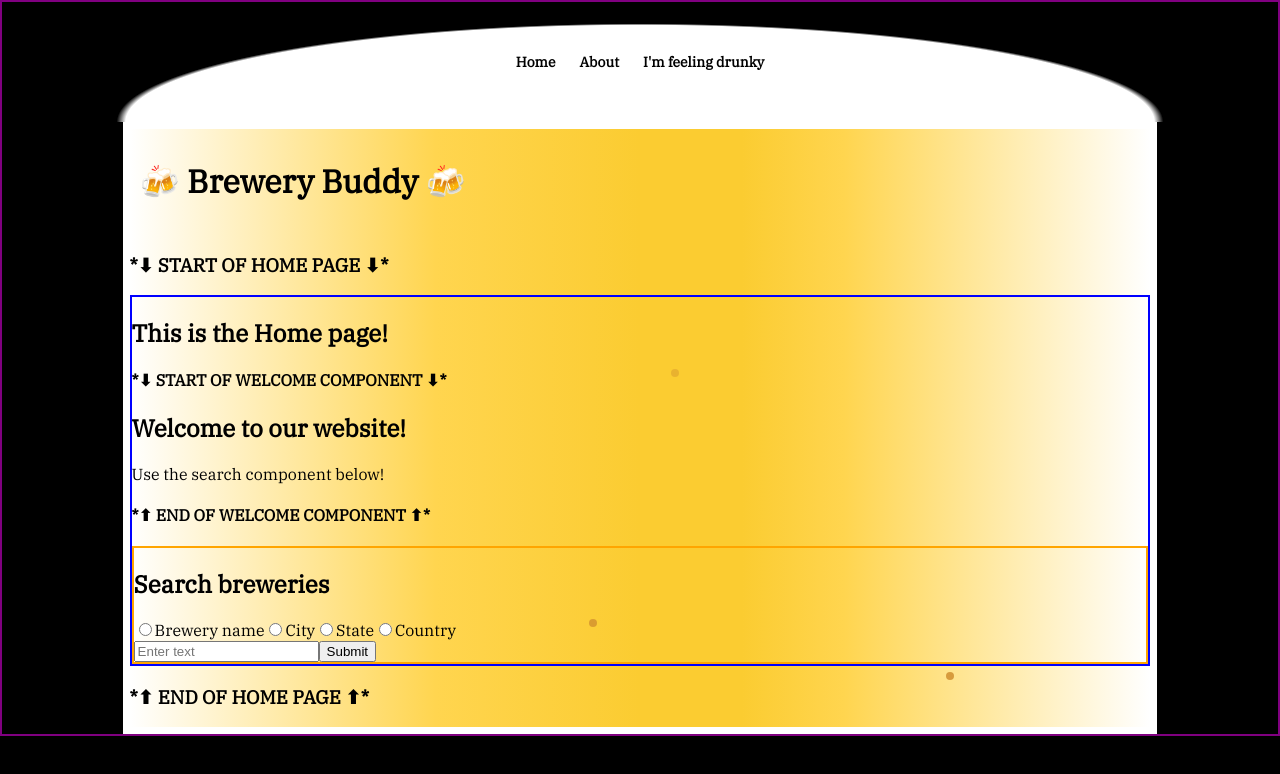
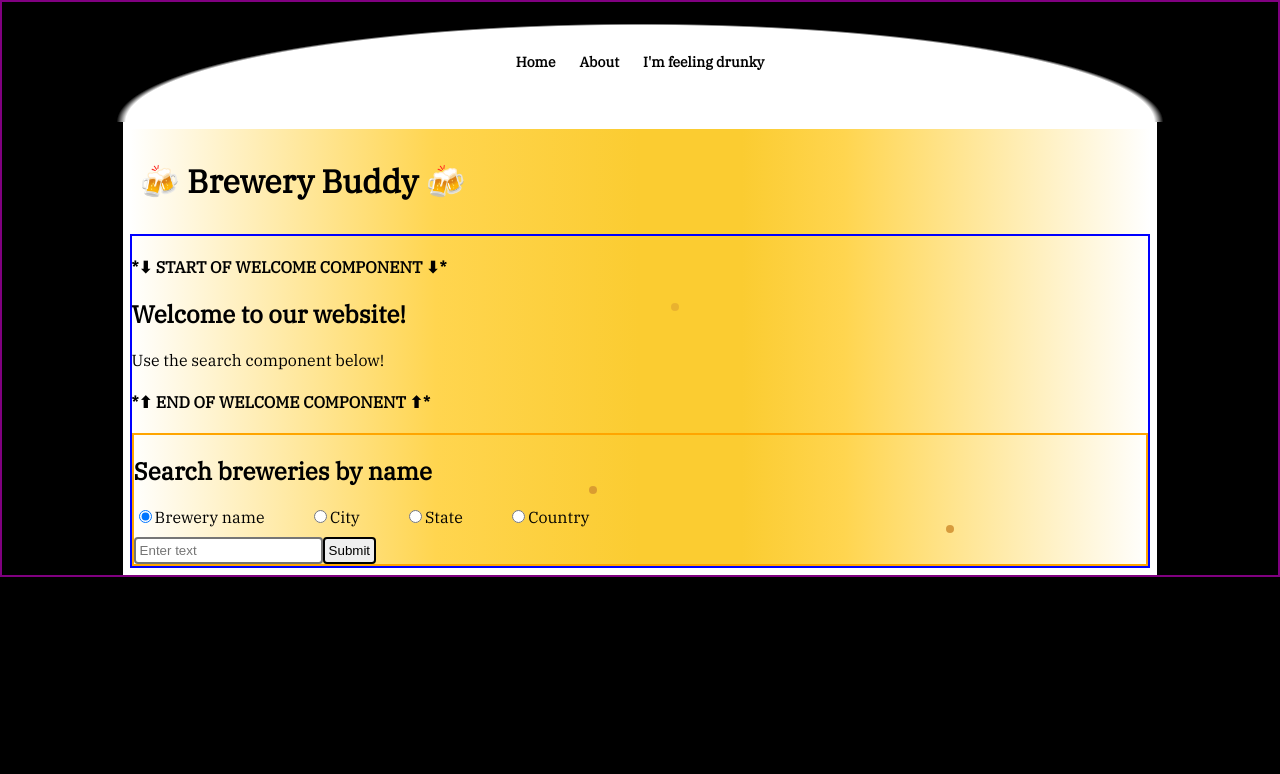
Before and after one commit to jordbort/project-2-brewery-app, a React (Create React App) app: page / in a window 1280 px wide. Shown: the top 774 px of the page. Built offline with nearby package versions, Linux system fonts and the light colour scheme.

Commit message:
Overhaul 2 - removing debug text and styling forms

```diff
--- a/src/Home.css
+++ b/src/Home.css
@@ -41,14 +41,34 @@ body {
     height: 100%;
 }
 .search {
+    position: relative;
     border: 2px solid orange;
     display: flex;
     flex-direction: column;
+    /* justify-content: space-between; */
+    /* width: 50%; */
+}
+.search-radio-buttons    {
+    /* border: 1px black solid; */
+    display: flex;
     justify-content: space-between;
+    width: 45%;
+    margin-bottom: 10px;
+}
+input[type=text], button, select {
+    border-style: solid;
+    padding: 4px;
+    border-radius: 4px;
+    /* margin-right: 10px; */
 }
 .search-controls {
     border: 2px solid white;
-    width: 80%;
+    /* display: flex; */
+    /* flex-direction: column; */
+    /* justify-content: space-between; */
+    margin-bottom: 10px;
+    width: 50%;
+    /* margin-bottom: 10px; */
 }
 .all-search-components-container {
     border: 2px solid green;
@@ -58,7 +78,6 @@ body {
 }
 .all-search-results-box {
     border: 2px solid pink;
-    /* display: flex; */
     /* justify-content: space-between; */
     /* align-items: center; */
     width: 80%;
--- a/src/components/Search.js
+++ b/src/components/Search.js
@@ -1,24 +1,28 @@
 const Search = (props) => {
     return (
+        <>
+            {/* <h4>*⬇ START OF SEARCH COMPONENT ⬇*</h4> */}
             <div className="search">
-            {/* <h4>*⬇ START OF SEARCH COMPONENT ⬇*</h4> */}
-            <h2>Search breweries</h2>
+                <h2>Search breweries by {props.searchMethod}</h2>
                 <form onSubmit={props.submitClick}>
                     <div className="search-radio-buttons">
-                    <label name="searchMethod"><input type="radio" id="name" name="searchMethod" value="by_name" onChange={props.radioClick}/>Brewery name</label>
-                    <label name="searchMethod"><input type="radio" id="city" name="searchMethod" value="by_city" onChange={props.radioClick}/>City</label>
-                    <label name="searchMethod"><input type="radio" id="state" name="searchMethod" value="by_state" onChange={props.radioClick}/>State</label>
-                    <label name="searchMethod"><input type="radio" id="country" name="searchMethod" value="by_country" onChange={props.radioClick}/>Country</label>
+                        <label name="searchMethod"><input type="radio" id="name" name="searchMethod" value="by_name" checked={props.searchMethod === "name"} onChange={props.radioClick}/>Brewery name</label>
+                        <label name="searchMethod"><input type="radio" id="city" name="searchMethod" value="by_city" checked={props.searchMethod === "city"} onChange={props.radioClick}/>City</label>
+                        <label name="searchMethod"><input type="radio" id="state" name="searchMethod" value="by_state" checked={props.searchMethod === "state"} onChange={props.radioClick}/>State</label>
+                        <label name="searchMethod"><input type="radio" id="country" name="searchMethod" value="by_country" checked={props.searchMethod === "country"} onChange={props.radioClick}/>Country</label>
                     </div>
                     <input
+                        type="text"
                         name="searchBar"
                         placeholder="Enter text"
+                        className="search-bar"
                         onChange={props.textInput}
                     />
                     <button type="submit">Submit</button>
                 </form>
+            </div>
             {/* <h4>*⬆ END OF SEARCH COMPONENT ⬆*</h4> */}
-        </div>
+        </>
     )
 }
 
--- a/src/components/SearchResults.js
+++ b/src/components/SearchResults.js
@@ -68,7 +68,7 @@ const SearchResults = (props) => {
     if(!results) {
         return (
             <>
-                <h4>*⬇ START OF SEARCH RESULTS PAGE ⬇*</h4>
+                {/* <h4>*⬇ START OF SEARCH RESULTS PAGE ⬇*</h4> */}
                 <h1>Loading search results...</h1>
             </>
         )
@@ -76,7 +76,7 @@ const SearchResults = (props) => {
     else {
         return (
             <>
-                <h4>*⬇ START OF SEARCH RESULTS PAGE ⬇*</h4>
+                {/* <h4>*⬇ START OF SEARCH RESULTS PAGE ⬇*</h4> */}
                 <div className="all-search-components-container">
 
                     {/* Search Controls */}
@@ -111,7 +111,7 @@ const SearchResults = (props) => {
                         </form>
                         {Number(pageNumber)===1 ? <button>Prev Page</button> : <button onClick={handlePrevPageClick}>Prev Page</button>}
                         {Number(results.length) < Number(perPage) ? <button>Next Page</button> : <button onClick={handleNextPageClick}>Next Page</button>}
-                        <p>sorting by {sortMethod} first, {sortDirection === "asc" ? "123→ABC" : "ZYX→321"}, items on the page: {results.length}</p>
+                        {/* <p>sorting by {sortMethod} first, {sortDirection === "asc" ? "123→ABC" : "ZYX→321"}, items on the page: {results.length}</p> */}
                         <p>Page number: {pageNumber}</p>
                     </div>
 
@@ -143,10 +143,10 @@ const SearchResults = (props) => {
                             </ol>
                         )}
                     </div>
-                    {Number(pageNumber) === 1 ? <button>Prev Page</button> : <button onClick={handlePrevPageClick}>Prev Page</button>}
-                    {Number(results.length) < Number(perPage) ? <button>Next Page</button> : <button onClick={handleNextPageClick}>Next Page</button>} {/* For development/debugging */}
-                    <span> Page {pageNumber}, sorting by {sortMethod} first, {sortDirection === "asc" ? "123→ABC" : "ZYX→321"}, items on the page: {results.length}</span> {/* For development/debugging */}
-                    <h4>*⬆ END OF SEARCH RESULTS PAGE ⬆*</h4>
+                    {/* {Number(pageNumber) === 1 ? <button>Prev Page</button> : <button onClick={handlePrevPageClick}>Prev Page</button>} */}
+                    {/* {Number(results.length) < Number(perPage) ? <button>Next Page</button> : <button onClick={handleNextPageClick}>Next Page</button>} For development/debugging */}
+                    {/* <span> Page {pageNumber}, sorting by {sortMethod} first, {sortDirection === "asc" ? "123→ABC" : "ZYX→321"}, items on the page: {results.length}</span> For development/debugging */}
+                    {/* <h4>*⬆ END OF SEARCH RESULTS PAGE ⬆*</h4> */}
                 </div>
             </>
         )
--- a/src/pages/Home.js
+++ b/src/pages/Home.js
@@ -8,7 +8,8 @@ import "../Home.css"
 const Home = (props) => {
     const initialState = {
         searchBar: null,
-        searchMethod: null
+        searchMethod: null,
+        searchMethodName: "name"
     }
     const navigate = useNavigate()
     const [formState, setFormState] = useState(initialState)
@@ -20,7 +21,9 @@ const Home = (props) => {
     }
 
     const handleRadioClick = (event) => {
-        setFormState({...formState, [event.target.name]: event.target.value})
+        // console.log(event.target.name, event.target.id)
+        // console.log(event.target)
+        setFormState({...formState, [event.target.name]: event.target.value, searchMethodName: event.target.id})
     }
 
     const handleSubmitClick = (event) => {
@@ -32,26 +35,26 @@ const Home = (props) => {
 
     return (
         <>
-            <h3>*⬇ START OF HOME PAGE ⬇*</h3>
+            {/* <h3>*⬇ START OF HOME PAGE ⬇*</h3> */}
             <div className="home">
-                <h2>This is the Home page!</h2>
+                {/* <h2>This is the Home page!</h2> */}
                 <Routes>
                     <Route path="/" element={
                         <>
                             <Welcome/>
-                            <Search textInput={handleTextInput} radioClick={handleRadioClick} submitClick={handleSubmitClick} />
+                            <Search textInput={handleTextInput} radioClick={handleRadioClick} submitClick={handleSubmitClick} searchMethod={formState.searchMethodName} />
                         </>
                     }/>
                     <Route path='/breweries/:userQueryBy=:userQuery&sort=:sortMethod::sortDirection&per_page=:perPage&page=:pageNumber' element={
                         <>
-                            <Search textInput={handleTextInput} radioClick={handleRadioClick} submitClick={handleSubmitClick} />
+                            <Search textInput={handleTextInput} radioClick={handleRadioClick} submitClick={handleSubmitClick} searchMethod={formState.searchMethodName} />
                             <SearchResults/>
                         </>
                     }/>
                 </Routes>
                 <div className="inner-bubbles inner-bubble-1"></div>
             </div>
-            <h3>*⬆ END OF HOME PAGE ⬆*</h3>
+            {/* <h3>*⬆ END OF HOME PAGE ⬆*</h3> */}
         </>
     )
 }
```
Lines whose indentation alone changed are shown as unchanged.
